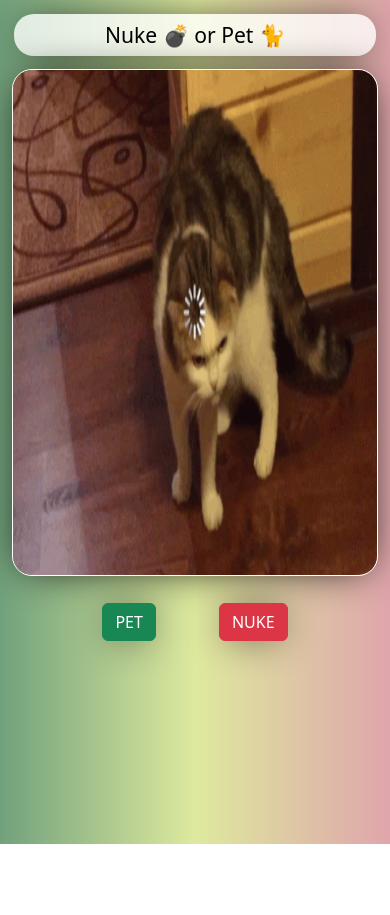
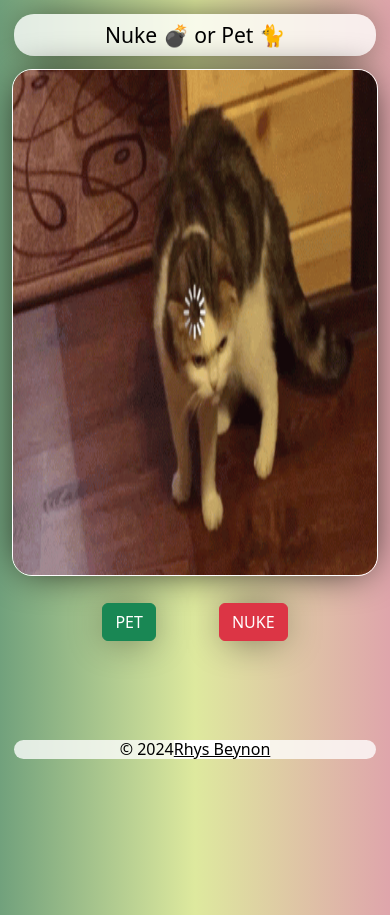
Before and after one commit to rhysbeynon/Cat-Ratings-Nuke-Or-Pet, a plain HTML site: page index.html in a window 390 px wide. Before the commit the page ends 844 px from the top, so only its background shows below. Drawn offline with nearby package versions, Linux system fonts and the light colour scheme; no server answers.

Commit message:
extra sizing cchanges for mobile

```diff
--- a/index.html
+++ b/index.html
@@ -30,6 +30,9 @@
     <div class="gif-overlay" id="effect">
         <img id="gifOverlay">
     </div>
+    <div id="footerBar">
+        <h6 class="text-center footer">© 2024<a href="https://github.com/rhysbeynon"> Rhys Beynon</a></h6>
+    </div>
     <script src="script.js"></script>
     <script src="https://cdn.jsdelivr.net/npm/@popperjs/core@2.11.8/dist/umd/popper.min.js" integrity="sha384-I7E8VVD/ismYTF4hNIPjVp/Zjvgyol6VFvRkX/vR+Vc4jQkC+hVqc2pM8ODewa9r" crossorigin="anonymous"></script>
     <script src="https://cdn.jsdelivr.net/npm/bootstrap@5.3.2/dist/js/bootstrap.min.js" integrity="sha384-BBtl+eGJRgqQAUMxJ7pMwbEyER4l1g+O15P+16Ep7Q9Q+zqX6gSbd85u4mG4QzX+" crossorigin="anonymous"></script>
--- a/style.css
+++ b/style.css
@@ -83,6 +83,21 @@ img {
     }
 }
 
+@media (max-width: 600px) {
+    .footer {
+        display: flex;
+        justify-content: center;
+        align-items: center;
+        margin: 40vw 3.5vw;
+        background-color: #ffffffc7;
+        box-shadow: 0 1px 40px -10px #000000;
+        color: rgb(0, 0, 0);
+        opacity: 100%;
+        border-radius: 20px;
+
+    }
+}
+
 #overlayImage {
     height: 60vh;
     margin-top: 10vh;
@@ -137,3 +152,12 @@ img {
         margin: 7vw 5vw;
         size: 30vw 10vh;
     }
+
+@media screen and (max-width: 600px) {
+    a {
+        color: black;
+        background-color: #ffffff;
+        background-size: auto;
+    }
+
+}
```
